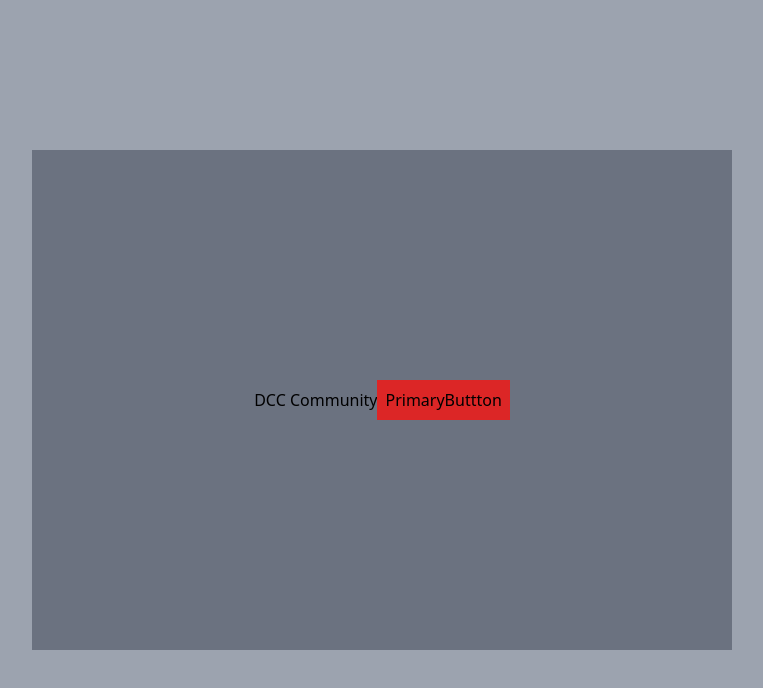
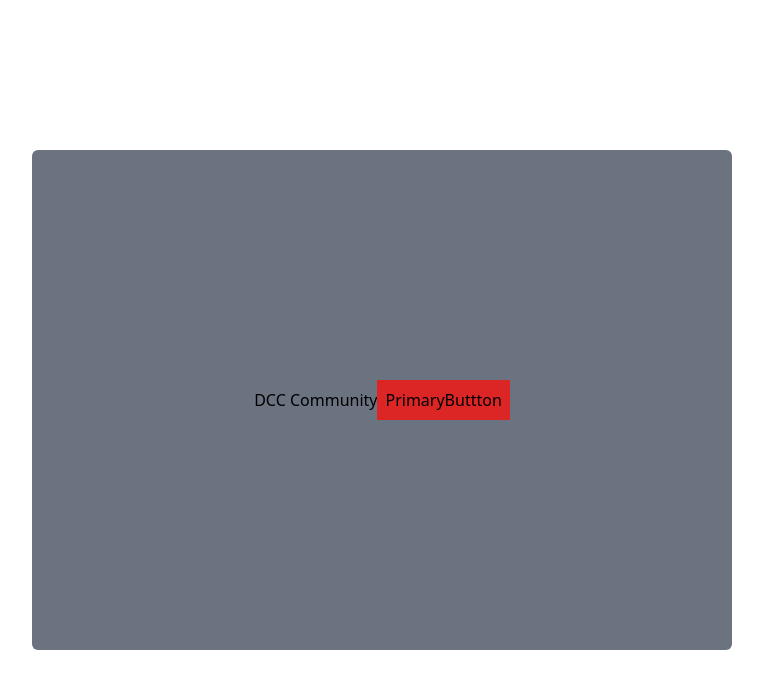
Before and after one commit to chuksdozie/dcc-webapp, a Next.js app: page / in a window 1280 px wide. Shown: the top 688 px of the page, without its empty margins (258-1021 px from the left). Built offline with nearby package versions, Linux system fonts and the light colour scheme.

Commit message:
Fix: initial index setup

```diff
--- a/pages/index.tsx
+++ b/pages/index.tsx
@@ -1,13 +1,16 @@
 import Image from "next/image";
 import { Inter } from "next/font/google";
 import PrimaryButtton from "@/components/buttons/PrimaryButtton";
+import colors from "@/constants/colors";
 
 const inter = Inter({ subsets: ["latin"] });
 
 export default function Home() {
   return (
-    <main className="flex bg-gray-400 h-[100vh] items-center justify-center">
-      <div className="bg-gray-500 flex w-[700px] h-[500px] justify-center items-center">
+    <main
+      className={`flex bg-[${colors.white}] h-[100vh] items-center justify-center`}
+    >
+      <div className="bg-gray-500 flex w-[700px] h-[500px] justify-center items-center rounded-md">
         DCC Community
         <PrimaryButtton />
       </div>
```
